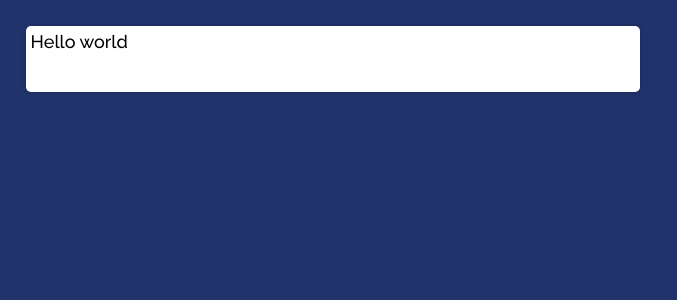
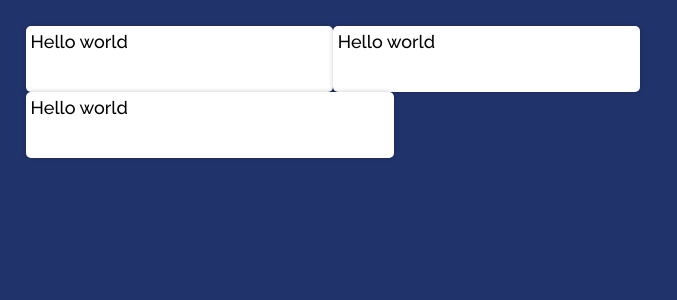
Before and after one commit to Vol4n3/next-portfolio, a Next.js app: page / in a window 1280 px wide. Shown: the top 300 px of the page, without its empty margins (0-677 px from the left). Built offline with nearby package versions, Linux system fonts and the light colour scheme.

Commit message:
fix flex

```diff
--- a/app/commons/components/flex/flex.module.scss
+++ b/app/commons/components/flex/flex.module.scss
@@ -2,11 +2,12 @@ $breakpoints: (0, 576px, 768px, 992px, 1280px);
 $flexProps: (
   width,
   height,
-  alignItems,
-  justifyContent,
+  align-items,
+  justify-content,
   direction,
-  columnGap,
-  rowGap
+  column-gap,
+  row-gap,
+  flex-wrap
 );
 @function recursive($prop, $index) {
   @if ($index == 1) {
--- a/app/commons/components/flex/flex.tsx
+++ b/app/commons/components/flex/flex.tsx
@@ -1,4 +1,10 @@
-import { HTMLProps, PropsWithChildren, useEffect, useRef } from "react";
+import {
+  HTMLProps,
+  PropsWithChildren,
+  useEffect,
+  useRef,
+  useState,
+} from "react";
 import styles from "./flex.module.scss";
 import {
   AlignItemProps,
@@ -30,53 +36,56 @@ export function Flex({
   direction,
   columnGap,
   rowGap,
+  wraps,
   ...props
 }: PropsWithChildren<
   FlexProps & Omit<HTMLProps<HTMLDivElement>, "width" | "height">
 >) {
   const refDiv = useRef<HTMLDivElement>(null);
+  const [ready, setReady] = useState<boolean>(false);
   const propsNames = [
-    { prop: width, name: "width" },
+    { prop: width, name: "width", defaultValue: "100%" },
     { prop: height, name: "height" },
     {
       prop: alignItems,
-      name: "alignItems",
+      name: "align-items",
     },
-    { prop: justifyContent, name: "justifyContent" },
+    { prop: justifyContent, name: "justify-content" },
     { prop: direction, name: "direction" },
     {
       prop: columnGap,
-      name: "columnGap",
+      name: "column-gap",
     },
-    { prop: rowGap, name: "rowGap" },
-    { prop: width, name: "width" },
+    { prop: rowGap, name: "row-gap" },
+    { prop: wraps, name: "flex-wrap", defaultValue: "wrap" },
   ];
   useEffect(() => {
     const div = refDiv.current;
     if (!div) {
       return;
     }
-    propsNames.forEach(({ prop, name }) => {
-      if (prop) {
+    propsNames.forEach(({ prop, name, defaultValue }) => {
+      if (!prop) {
+        if (!defaultValue) return;
+        div.style.setProperty(`--flex_${name}_1`, defaultValue);
+        return;
+      }
       if (typeof prop === "string") {
         div.style.setProperty(`--flex_${name}_1`, prop);
       }
-        if (typeof prop === "object") {
-          if (prop.length) {
+      if (typeof prop !== "object" || !prop.length) return;
       prop.forEach((w, i) => {
         if (w) {
           div.style.setProperty(`--flex_${name}_${i + 1}`, w);
         }
       });
-          }
-        }
-      }
     });
-  });
+    setReady(true);
+  }, [refDiv]);
 
   return (
     <div ref={refDiv} className={[styles.flex, className].join(" ")} {...props}>
-      {children}
+      {ready && children}
     </div>
   );
 }
--- a/app/page.tsx
+++ b/app/page.tsx
@@ -9,7 +9,17 @@ import { Flex } from "./commons/components/flex/flex";
 const IndexPage: NextPage = () => {
   return (
     <Article centered={true}>
-      <Flex width={["100%", "50%"]}>
+      <Flex width={["100%", "50%"]} wraps={"nowrap"}>
+        <Card>
+          <Button>Hello world</Button>
+          <TextField value={""} onChange={() => {}} />
+        </Card>
+        <Card>
+          <Button>Hello world</Button>
+          <TextField value={""} onChange={() => {}} />
+        </Card>
+      </Flex>
+      <Flex width={["100%", "30%"]}>
         <Card>
           <Button>Hello world</Button>
           <TextField value={""} onChange={() => {}} />
```
Lines whose indentation alone changed are shown as unchanged.
